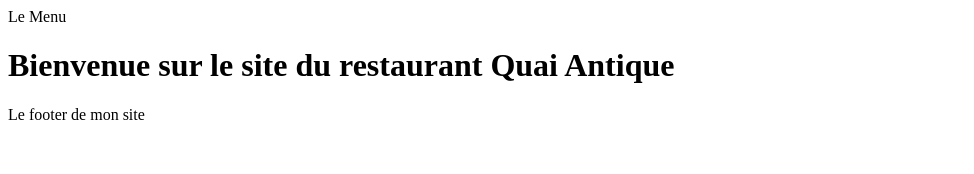
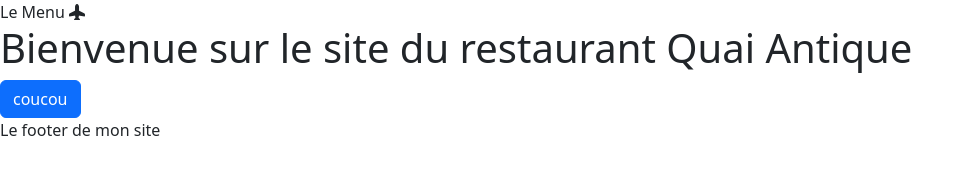
Before and after one commit to anaisdev2024/QuaiAntiqueRestaurantFront, a website with bundled scripts: page index.html in a window 1280 px wide. Shown: the whole page, without its empty margins (0-974 px from the left). Built offline with nearby package versions, Linux system fonts and the light colour scheme; files whose address does not match are found by name.

Commit message:
install bootstrap

```diff
--- a/index.html
+++ b/index.html
@@ -3,10 +3,12 @@
 <head>
     <meta charset="UTF-8">
     <meta name="viewport" content="width=device-width, initial-scale=1.0">
+    <link rel="stylesheet" href="node_modules/bootstrap/dist/css/bootstrap.min.css"/>
+    <link rel="stylesheet" href="node_modules/bootstrap-icons/font/bootstrap-icons.css"/>
     <title>Document</title>
 </head>
 <body>
-    <header>Le Menu</header>
+    <header>Le Menu <i class="bi bi-airplane-fill"></i></header>
 
     <main id="main-page">
         <!-- Le contenu de la page sera injectée ici-->
@@ -15,5 +17,8 @@
     <footer>Le footer de mon site</footer>
 
     <script type="module" src="./Router/Router.js"></script>
+    <script src="node_modules/boostrap/dist/js/bootstrap.bundle.min.js"></script>
+
+</body>
 
 </html>
--- a/pages/home.html
+++ b/pages/home.html
@@ -1 +1,2 @@
 <h1>Bienvenue sur le site du restaurant Quai Antique</h1>
+<button class="btn btn-primary">coucou</button>
```
Also changed, not shown: package.json (added, +25 -0 lines), 2 other files.
